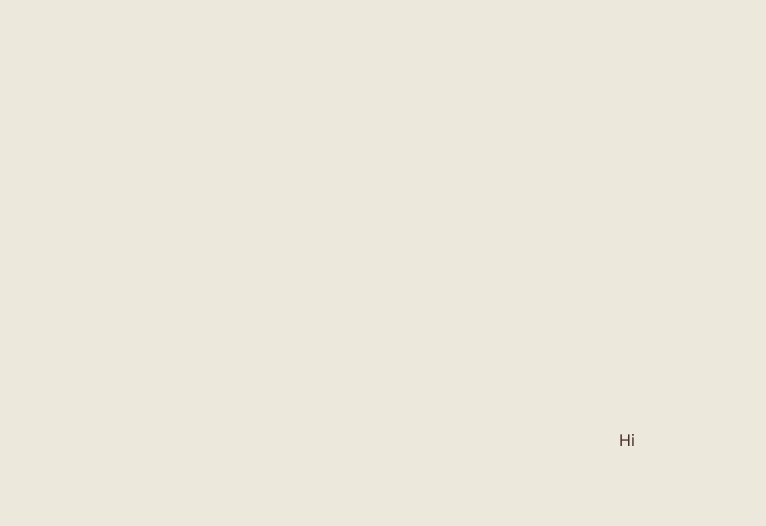
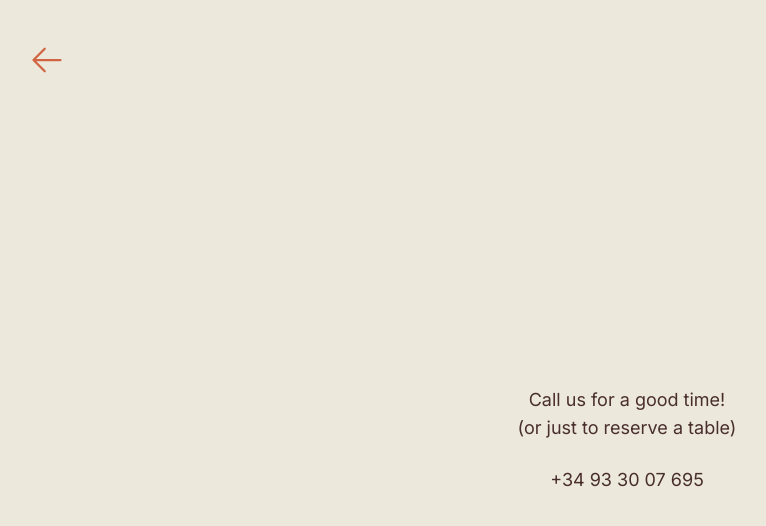
Before and after one commit to alexburgos/henrys, a Next.js app: page /about in a window 1280 px wide. Shown: the top 526 px of the page, without its empty margins (13-779 px from the left). Built offline with nearby package versions, Linux system fonts and the light colour scheme.

Commit message:
updating logo, padding, about text

```diff
--- a/app/about/page.js
+++ b/app/about/page.js
@@ -1,3 +1,13 @@
+import Link from "next/link";
+
 export default function About() {
-  return <main className='flex min-h-screen flex-col items-center justify-center'>Hi</main>;
+  return <main className='flex min-h-screen flex-col items-center justify-center relative'>
+    <Link href='/' className='absolute left-2 top-2 scale-150' >
+      <svg xmlns='http://www.w3.org/2000/svg' fill='none' viewBox='0 0 24 24' strokeWidth={1.5} stroke='#D16543' className='size-6'>
+        <path strokeLinecap='round' strokeLinejoin='round' d='M10.5 19.5 3 12m0 0 7.5-7.5M3 12h18' />
+      </svg>
+    </Link>
+    <p className="text-henrys-text text-lg">Call us for a good time! </p>
+    <p className="text-henrys-text text-lg">(or just to reserve a table) </p>
+    <p className="text-henrys-text text-lg mt-6"> <a href="tel:+34933007695">+34 93 30 07 695</a></p></main >;
 }
--- a/app/drinks/page.js
+++ b/app/drinks/page.js
@@ -1,8 +1,8 @@
-"use client";
-import Image from "next/image";
-import { useState } from "react";
-import DrinksMenu from "../../public/bebidas.png";
-import Link from "next/link";
+'use client';
+import Image from 'next/image';
+import { useState } from 'react';
+import DrinksMenu from '../../public/bebidas.png';
+import Link from 'next/link';
 
 export default function Drinks() {
   const [isZoomedIn, setZoom] = useState(false);
@@ -16,13 +16,13 @@ export default function Drinks() {
   }
 
 
-  return <main className="flex min-h-screen flex-col items-center justify-center relative overflow-scroll">
-    <Link href="/" className="absolute left-4 top-4 scale-150" >
-      <svg xmlns="http://www.w3.org/2000/svg" fill="none" viewBox="0 0 24 24" strokeWidth={1.5} stroke="#D16543" className="size-6">
-        <path strokeLinecap="round" strokeLinejoin="round" d="M10.5 19.5 3 12m0 0 7.5-7.5M3 12h18" />
+  return <main className='flex min-h-screen flex-col items-center justify-center relative overflow-scroll'>
+    <Link href='/' className='absolute left-2 top-2 scale-150' >
+      <svg xmlns='http://www.w3.org/2000/svg' fill='none' viewBox='0 0 24 24' strokeWidth={1.5} stroke='#D16543' className='size-6'>
+        <path strokeLinecap='round' strokeLinejoin='round' d='M10.5 19.5 3 12m0 0 7.5-7.5M3 12h18' />
       </svg>
     </Link>
 
-    <Image src={DrinksMenu} alt="Drinks" width={600} height={600} className={`${isZoomedIn ? "cursor-zoom-out scale-150" : "cursor-zoom-in scale-100"} `} onClick={handleZoom} />
+    <Image src={DrinksMenu} alt='Drinks' width={600} height={600} className={`${isZoomedIn ? 'cursor-zoom-out scale-150' : 'cursor-zoom-in scale-100'} `} onClick={handleZoom} placeholder="blur" quality={100} />
   </main>;
 }
--- a/app/food/page.js
+++ b/app/food/page.js
@@ -16,11 +16,11 @@ export default function Food() {
   }
 
   return <main className='flex min-h-screen flex-col items-center justify-center relative overflow-scroll'>
-    <Link href='/' className='absolute left-4 top-4 scale-150' >
+    <Link href='/' className='absolute left-2 top-2 scale-150' >
       <svg xmlns='http://www.w3.org/2000/svg' fill='none' viewBox='0 0 24 24' strokeWidth={1.5} stroke='#D16543' className='size-6'>
         <path strokeLinecap='round' strokeLinejoin='round' d='M10.5 19.5 3 12m0 0 7.5-7.5M3 12h18' />
       </svg>
     </Link>
-    < Image src={FoodMenu} alt='Drinks' width={600} height={600} onClick={handleZoom} className={`${isZoomedIn ? 'cursor-zoom-out scale-150' : 'cursor-zoom-in scale-100'} `} />
+    < Image src={FoodMenu} alt='Drinks' width={600} height={600} onClick={handleZoom} className={`${isZoomedIn ? 'cursor-zoom-out scale-150' : 'cursor-zoom-in scale-100'} `} placeholder="blur" quality={100} />
   </main >;
 }
--- a/app/page.js
+++ b/app/page.js
@@ -1,11 +1,20 @@
+"use client"
 import Image from 'next/image';
-import localFont from 'next/font/local';
 
 import HenrysLogo from '../public/henrys-logo.png';
 import Diamonds from '../public/diamonds.png';
 import Link from 'next/link';
+import { useSprings, animated } from '@react-spring/web'
 
 export default function Home() {
+  const [springs, api] = useSprings(
+    2,
+    () => ({
+      from: { opacity: 0 },
+      to: { opacity: 1 },
+    }),
+    []
+  )
   return (
     <main className='flex min-h-screen flex-col items-center justify-center'>
       <Image
@@ -15,6 +24,9 @@ export default function Home() {
         height={300}
         className='absolute top-[-8rem] md:top-[-16rem] z-0'
       />
+      {/* {springs.map(props => (
+        <animated.div key={props} style={props}>Hello World</animated.div>
+      ))} */}
       <div className="flex flex-col items-center justify-center">
         <Image
           src={HenrysLogo}
```
Also changed, not shown: public/henrys-logo.png.
